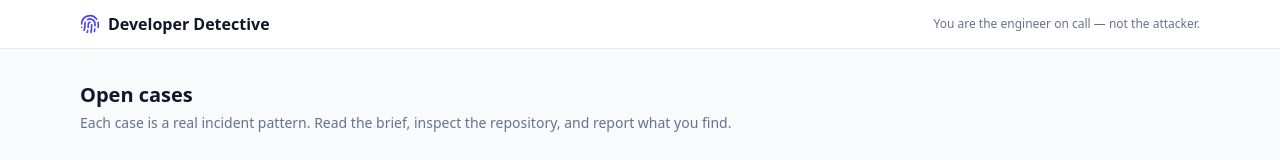
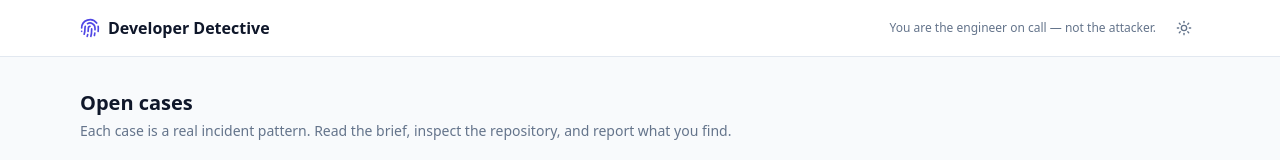
Before and after one commit to MixKP/DeveloperDetective, a Vue app in the folder frontend/: page / in a window 1280 px wide. Shown: the top 160 px of the page. Built offline with nearby package versions, Linux system fonts and the light colour scheme; no server answers.

Commit message:
feat(frontend): add theme toggle, ADRs and CI workflow

```diff
--- a/frontend/src/App.vue
+++ b/frontend/src/App.vue
@@ -1,6 +1,7 @@
 <script setup lang="ts">
 import { RouterLink, RouterView } from 'vue-router';
 import { Fingerprint } from 'lucide-vue-next';
+import ThemeToggle from '@/components/ui/ThemeToggle.vue';
 </script>
 
 <template>
@@ -11,9 +12,12 @@
           <Fingerprint class="size-5 text-primary" aria-hidden="true" />
           Developer Detective
         </RouterLink>
-        <p class="hidden text-xs text-muted sm:block">
-          You are the engineer on call — not the attacker.
-        </p>
+        <div class="flex items-center gap-3">
+          <p class="hidden text-xs text-muted sm:block">
+            You are the engineer on call — not the attacker.
+          </p>
+          <ThemeToggle />
+        </div>
       </div>
     </header>
 
--- /dev/null
+++ b/frontend/src/components/ui/ThemeToggle.vue
@@ -0,0 +1,24 @@
+<script setup lang="ts">
+import { computed } from 'vue';
+import { Moon, Sun } from 'lucide-vue-next';
+import { useTheme } from '@/composables/useTheme';
+
+const { preference, toggle } = useTheme();
+
+const label = computed(() =>
+  preference.value === 'dark' ? 'Switch to light theme' : 'Switch to dark theme',
+);
+</script>
+
+<template>
+  <button
+    type="button"
+    class="rounded-[var(--dd-radius-sm)] p-2 text-muted transition hover:bg-elevated hover:text-text focus-visible:outline-2 focus-visible:outline-offset-2 focus-visible:outline-primary"
+    :title="label"
+    :aria-label="label"
+    @click="toggle"
+  >
+    <Moon v-if="preference === 'dark'" class="size-4" aria-hidden="true" />
+    <Sun v-else class="size-4" aria-hidden="true" />
+  </button>
+</template>
--- /dev/null
+++ b/frontend/src/composables/useTheme.ts
@@ -0,0 +1,44 @@
+import { ref } from 'vue';
+
+export type ThemePreference = 'light' | 'dark' | 'system';
+
+const STORAGE_KEY = 'dd.theme';
+
+const preference = ref<ThemePreference>(read());
+
+function read(): ThemePreference {
+  const stored = localStorage.getItem(STORAGE_KEY);
+  return stored === 'light' || stored === 'dark' ? stored : 'system';
+}
+
+/**
+ * `system` removes the attribute entirely rather than resolving the OS preference and
+ * writing it back. Keeping the attribute off means the `prefers-color-scheme` rules in
+ * tokens.css stay live, so the page follows the OS if the user changes it while the tab is
+ * open — which a resolved-and-frozen value would not.
+ */
+function apply(value: ThemePreference) {
+  const root = document.documentElement;
+  if (value === 'system') root.removeAttribute('data-theme');
+  else root.setAttribute('data-theme', value);
+}
+
+apply(preference.value);
+
+export function useTheme() {
+  function set(value: ThemePreference) {
+    preference.value = value;
+    apply(value);
+    if (value === 'system') localStorage.removeItem(STORAGE_KEY);
+    else localStorage.setItem(STORAGE_KEY, value);
+  }
+
+  function toggle() {
+    const systemPrefersDark = window.matchMedia('(prefers-color-scheme: dark)').matches;
+    const currentlyDark =
+      preference.value === 'dark' || (preference.value === 'system' && systemPrefersDark);
+    set(currentlyDark ? 'light' : 'dark');
+  }
+
+  return { preference, set, toggle };
+}
```
Also changed, not shown: 7 other files (tests, documents, lock files or other folders).
